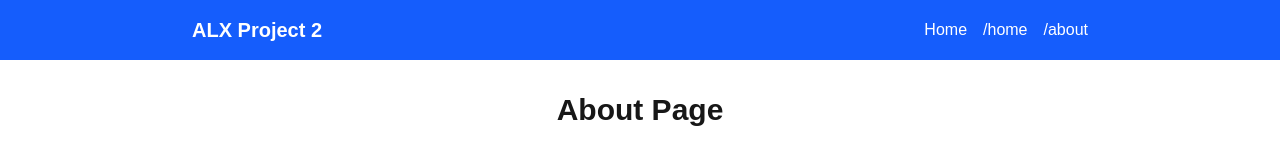
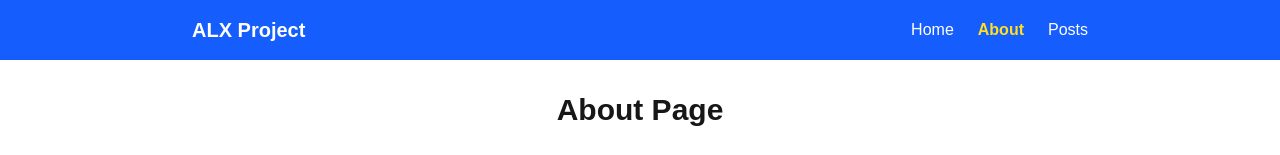
Before and after one commit to samisonof/alx-project-0x02-setup, a Next.js app in the folder alx-project-0x02/: page /about in a window 1280 px wide. Shown: the top 155 px of the page. Built offline with nearby package versions, Linux system fonts and the light colour scheme.

Commit message:
Add posts

```diff
--- a/alx-project-0x02/components/layout/Header.tsx
+++ b/alx-project-0x02/components/layout/Header.tsx
@@ -1,14 +1,21 @@
 import Link from 'next/link';
+import { useRouter } from 'next/router';
+import React from 'react';
 
-const Header = () => {
+const Header: React.FC = () => {
+  const { pathname } = useRouter();
+
+  const linkClasses = (path: string) =>
+    `hover:underline ${pathname === path ? 'text-yellow-300 font-semibold' : ''}`;
+
   return (
     <header className="bg-blue-600 text-white p-4">
-      <div className="flex justify-between items-center max-w-4xl mx-auto">
-        <h1 className="text-xl font-bold">ALX Project 2</h1>
-        <nav className="space-x-4">
-          <Link href="/" className="hover:underline">Home</Link>
-          <Link href="/home" className="hover:underline">/home</Link>
-          <Link href="/about" className="hover:underline">/about</Link>
+      <div className="max-w-4xl mx-auto flex justify-between items-center">
+        <h1 className="text-xl font-bold">ALX Project</h1>
+        <nav className="space-x-6">
+          <Link href="/home" className={linkClasses('/home')}>Home</Link>
+          <Link href="/about" className={linkClasses('/about')}>About</Link>
+          <Link href="/posts" className={linkClasses('/posts')}>Posts</Link>
         </nav>
       </div>
     </header>
--- /dev/null
+++ b/alx-project-0x02/pages/posts.tsx
@@ -0,0 +1,17 @@
+import Head from 'next/head';
+import Header from '../components/layout/Header';
+
+export default function PostsPage() {
+  return (
+    <>
+      <Head>
+        <title>Posts - ALX Project</title>
+      </Head>
+      <Header />
+      <main className="p-8 max-w-4xl mx-auto text-center">
+        <h1 className="text-3xl font-bold mb-6">Posts Page</h1>
+        <p>This is the posts page where future blog content will appear.</p>
+      </main>
+    </>
+  );
+}
```
